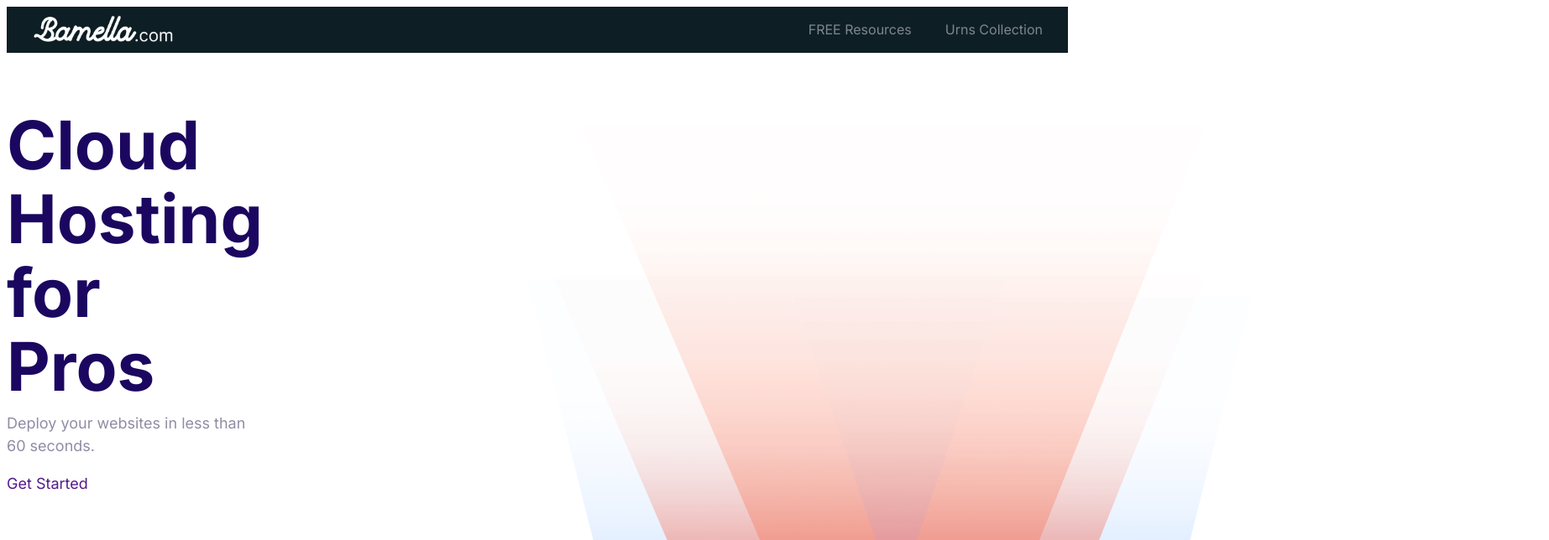
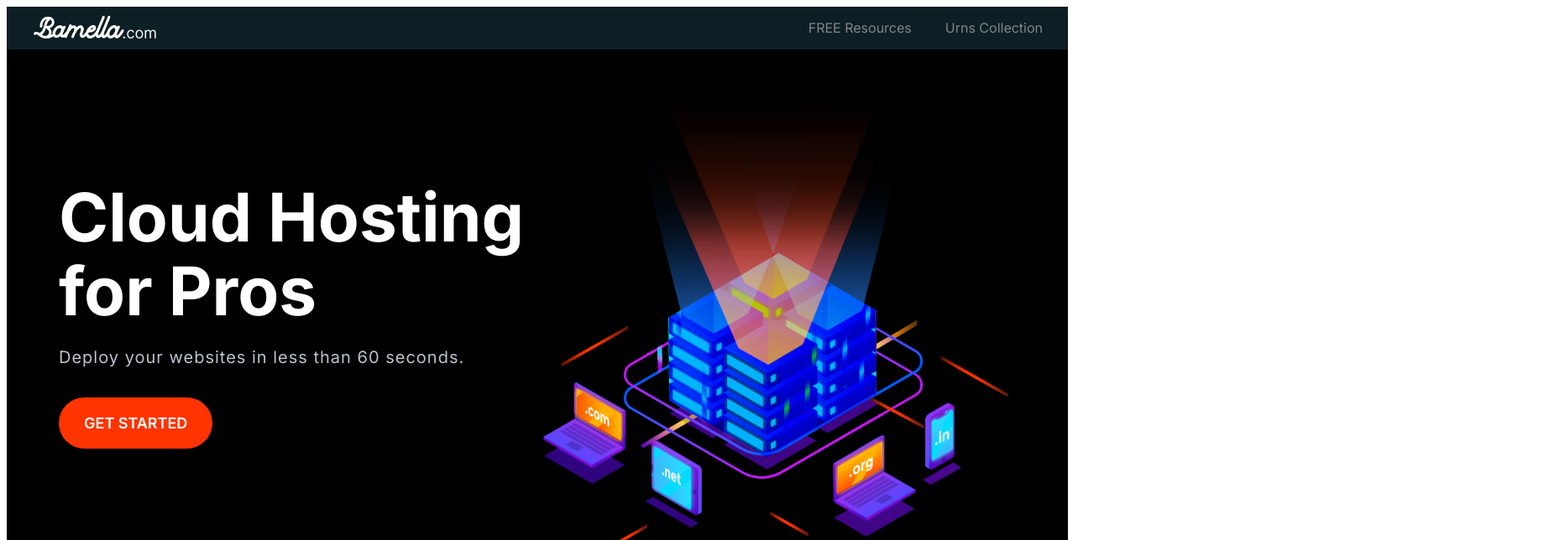
Before and after one commit to Great-Acquisitions/Bamella, a website built with Parcel: page index.html in a window 1280 px wide. Shown: the top 644 px of the page at 84% size, 1845 px wide, since content can reach past the window. Built offline with nearby package versions, Linux system fonts and the light colour scheme.

Commit message:
Built hero block commit.

```diff
--- a/CSS/styles.css
+++ b/CSS/styles.css
@@ -9,6 +9,12 @@
   --color-body: #918ca4;
   --color-nav_bar_background: #0e1e25;
   --color-nav_bar_text: #7e878b;
+}
+
+*,
+*::after,
+*::before {
+  box-sizing: border-box;
 }
 /**************/
 /* Typography */
@@ -32,15 +38,16 @@ h3 {
 }
 h1 {
   /* 1x font size of the html element */
-  font-size: 7rem;
+  font-size: 6rem;
 }
 h2 {
-  font-size: 4rem;
+  font-size: 3rem;
 }
 h3 {
-  font-size: 3rem;
+  font-size: 2rem;
 }
 p {
+  font-size: 2rem;
   margin-top: 0;
 }
 @media screen and (min-width: 1024px) {
@@ -55,6 +62,9 @@ p {
   }
   h3 {
     font-size: 2.4rem;
+  }
+  p {
+    font-size: 2.4;
   }
 }
 /***********************/
@@ -206,7 +216,7 @@ a {
   width: 170px;
   padding-top: 10px;
   padding-bottom: 4px;
-  padding-left: 20px;
+  padding-left: 10px;
 }
 
 @media screen and (min-width: 768px) {
@@ -223,17 +233,17 @@ a {
   .nav__item {
     border: 0;
   }
+  .nav__brand {
+    padding-left: 20px;
+  }
 }
-
 /*********/
 /* Icons */
 /*********/
-
 .icon {
   width: 1000px;
   height: 100px;
 }
-
 .icon--primary {
   fill: var(--color-primary);
 }
@@ -253,3 +263,115 @@ a {
     grid-template-columns: 1fr 1fr 1fr;
   }
 }
+/**********/
+/* Blocks */
+/**********/
+.block {
+  --padding-vertical: 6rem;
+  padding: var(--padding-vertical) 2rem;
+}
+.block__header {
+  text-align: center;
+}
+.block__heading {
+  margin-top: 0;
+}
+.block--dark {
+  background: #000;
+  color: #7b858b;
+}
+.block--dark .block__heading {
+  color: #fff;
+}
+.block--skewed-right {
+  padding-bottom: calc(var(--padding-vertical) + 4rem);
+  clip-path: polygon(0% 0%, 100% 0%, 100% 100%, 0% 80%);
+}
+
+.block--skewed-left {
+  padding-bottom: calc(var(--padding-vertical) + 4rem);
+  clip-path: polygon(0% 0%, 100% 0%, 100% 80%, 0% 100%);
+}
+.container {
+  max-width: 1140px;
+  margin: 0 auto;
+}
+/********/
+/* Hero */
+/********/
+.hero {
+  clip-path: polygon(0% 0%, 100% 0%, 100% 90%, 0% 100%);
+}
+.hero__tagline {
+  font-size: 2rem;
+  color: #b9c3cf;
+  letter-spacing: 1px;
+  margin: 2rem 0 5rem;
+}
+.hero__image {
+  width: 100%;
+}
+@media screen and (min-width: 768px) {
+  .hero {
+    padding-top: 0;
+  }
+  .hero__content {
+    text-align: left;
+    align-self: center;
+  }
+}
+/***********/
+/* Buttons */
+/***********/
+.btn {
+  border-radius: 40px;
+  border: 0;
+  cursor: pointer;
+  font-size: 1.8rem;
+  font-weight: 600;
+  margin: 1rem 0;
+  padding: 2rem 3rem;
+  text-align: center;
+  text-transform: uppercase;
+  white-space: nowrap;
+}
+.btn--primary {
+  background: var(--color-primary);
+  color: #fff;
+}
+.btn--primary:hover {
+  background: #3a8ffd;
+}
+
+.btn--secondary {
+  background: var(--color-secondary);
+  color: #fff;
+}
+.btn--secondary:hover {
+  background: #00c8eb;
+}
+
+.btn--accent {
+  background: var(--color-accent);
+  color: #fff;
+}
+.btn--accent:hover {
+  background: #ec3000;
+}
+.btn--outline {
+  background: #fff;
+  color: var(--color-headings);
+  border: 2px solid var(--color-headings);
+}
+.btn--outline:hover {
+  background: var(--color-headings);
+  color: #fff;
+}
+
+.btn--block {
+  width: 100%;
+  display: inline-block;
+}
+@media screen and (min-width: 1024px) {
+  font-size: 1.5rem;
+}
--- a/index.html
+++ b/index.html
@@ -4,7 +4,7 @@
     <meta charset="UTF-8" />
     <meta http-equiv="X-UA-Compatible" content="IE=edge" />
     <meta name="viewport" content="width=device-width, initial-scale=1.0" />
-    <title>Bamella. For Great Loved Ones.</title>
+    <title>Bamella.com | For Great Loved Ones.</title>
     <link rel="preconnect" href="https://fonts.gstatic.com" />
     <link
       href="https://fonts.googleapis.com/css2?family=Inter:wght@400;600;700&display=swap"
@@ -33,14 +33,16 @@
         </ul>
       </nav>
     </header>
-    <section class="block block--dark block--skewed-left">
+    <section class="block block--dark block--skewed-left hero">
       <div class="container grid grid--1x2">
-        <div class="hero__content">
+        <header class="block__header hero__content">
           <h1 class="block__heading">Cloud Hosting for Pros</h1>
-          <p>Deploy your websites in less than 60 seconds.</p>
+          <p class="hero__tagline">
+            Deploy your websites in less than 60 seconds.
+          </p>
           <a href="" class="btn btn--accent btn--stretched">Get Started</a>
-        </div>
-        <img src="images/banner.png" alt="" />
+        </header>
+        <img class="hero__image" src="images/banner.png" alt="" />
       </div>
     </section>
 
```
Also changed, not shown: components-library/blocks template.html (added, +12 -0 lines), components-library/button template.html (added, +1 -0 lines).
